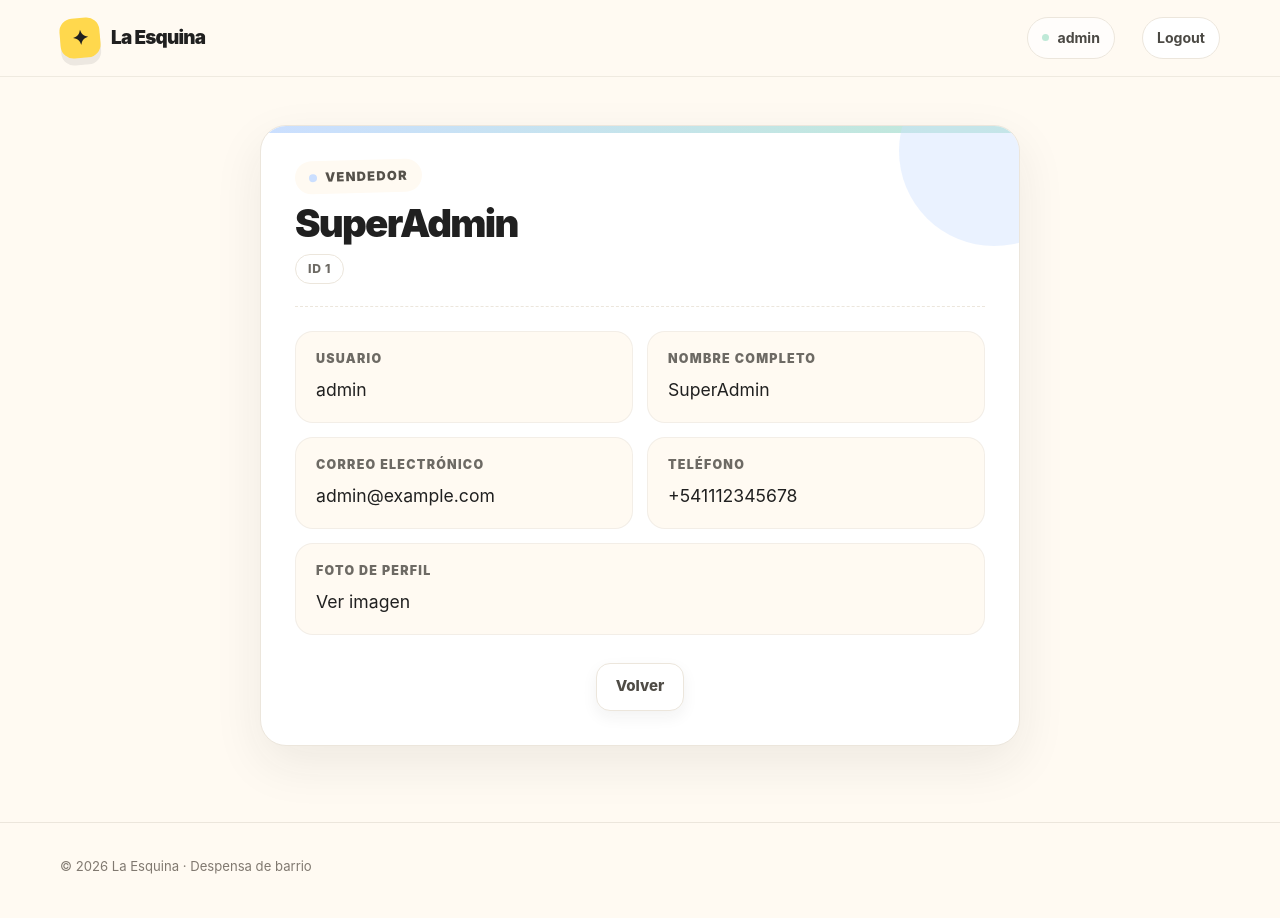
After one commit to esthorace/87744-django, a Django app: page /ventas/vendedor/detail/1 in a window 1280 px wide. The commit adds this page. Run offline with Django 5.2, Linux system fonts and the light colour scheme; a user stored in the database is signed in; data comes from the database, SQL or seed files in the repository; some libraries are stand-ins or nearby versions.

Commit message:
feat: Vendedor DetailView

```diff
--- /dev/null
+++ b/src/ventas/templates/ventas/vendedor_detail.html
@@ -0,0 +1,65 @@
+{% extends "core/base.html" %}
+
+{% load static %}
+
+{% block styles %}
+    <link rel="stylesheet" href="{% static 'core/css/detail.css' %}" />
+{% endblock styles %}
+
+{% block content %}
+    <div class="container section">
+        <div class="detail-card detail-card--blue">
+            <header class="detail-head">
+                <span class="detail-kicker">Vendedor</span>
+                <h1 class="detail-title">{{ vendedor }}</h1>
+                <span class="detail-id">ID {{ vendedor.pk }}</span>
+            </header>
+            <dl class="detail-fields">
+                <div class="detail-field">
+                    <dt class="detail-label">Usuario</dt>
+                    <dd class="detail-value">
+                        {{ vendedor.usuario.username }}
+                    </dd>
+                </div>
+                <div class="detail-field">
+                    <dt class="detail-label">Nombre completo</dt>
+                    <dd class="detail-value
+                               {% if not vendedor.usuario.get_full_name %}detail-value--empty{% endif %}">
+                        {{ vendedor.usuario.get_full_name|default:"Sin datos" }}
+                    </dd>
+                </div>
+                <div class="detail-field">
+                    <dt class="detail-label">Correo electrónico</dt>
+                    <dd class="detail-value
+                               {% if not vendedor.usuario.email %}detail-value--empty{% endif %}">
+                        {{ vendedor.usuario.email|default:"Sin correo" }}
+                    </dd>
+                </div>
+                <div class="detail-field">
+                    <dt class="detail-label">Teléfono</dt>
+                    <dd class="detail-value
+                               {% if not vendedor.telefono %}detail-value--empty{% endif %}">
+                        {{ vendedor.telefono|default:"Sin teléfono" }}
+                    </dd>
+                </div>
+                <div class="detail-field detail-field--wide">
+                    <dt class="detail-label">Foto de perfil</dt>
+                    <dd class="detail-value
+                               {% if not vendedor.foto_perfil %}detail-value--empty{% endif %}">
+                        {% if vendedor.foto_perfil %}
+                            <a href="{{ vendedor.foto_perfil.url }}"
+                               target="_blank"
+                               rel="noopener">Ver imagen</a>
+                        {% else %}
+                            Sin foto
+                        {% endif %}
+                    </dd>
+                </div>
+            </dl>
+            <div class="page-actions detail-actions">
+                <a class="button button-secondary"
+                   href="{% url 'ventas:vendedor_list' %}">Volver</a>
+            </div>
+        </div>
+    </div>
+{% endblock content %}
--- a/src/ventas/urls.py
+++ b/src/ventas/urls.py
@@ -27,4 +27,5 @@ urlpatterns += [
 
 urlpatterns += [
     path("vendedor/", VendedorList.as_view(), name="vendedor_list"),
+    path("vendedor/detail/<int:pk>", VendedorDetail.as_view(), name="vendedor_detail"),
 ]
--- a/src/ventas/views/vendedor.py
+++ b/src/ventas/views/vendedor.py
@@ -1,8 +1,8 @@
-__all__ = ["VendedorList"]
+__all__ = ["VendedorDetail", "VendedorList"]
 
 from django.db.models import Q
 from django.db.models.query import QuerySet
-from django.views.generic import ListView
+from django.views.generic import DetailView, ListView
 
 from ..models import Vendedor
 
@@ -21,3 +21,8 @@ class VendedorList(ListView):
                 | Q(usuario__username__icontains=busqueda)
             )
         return vendedores
+
+
+class VendedorDetail(DetailView):
+    model = Vendedor
+    context_object_name = "vendedor"
```
Also changed, not shown: src/ventas/templates/ventas/vendedor_list.html (+11 -0 lines).
